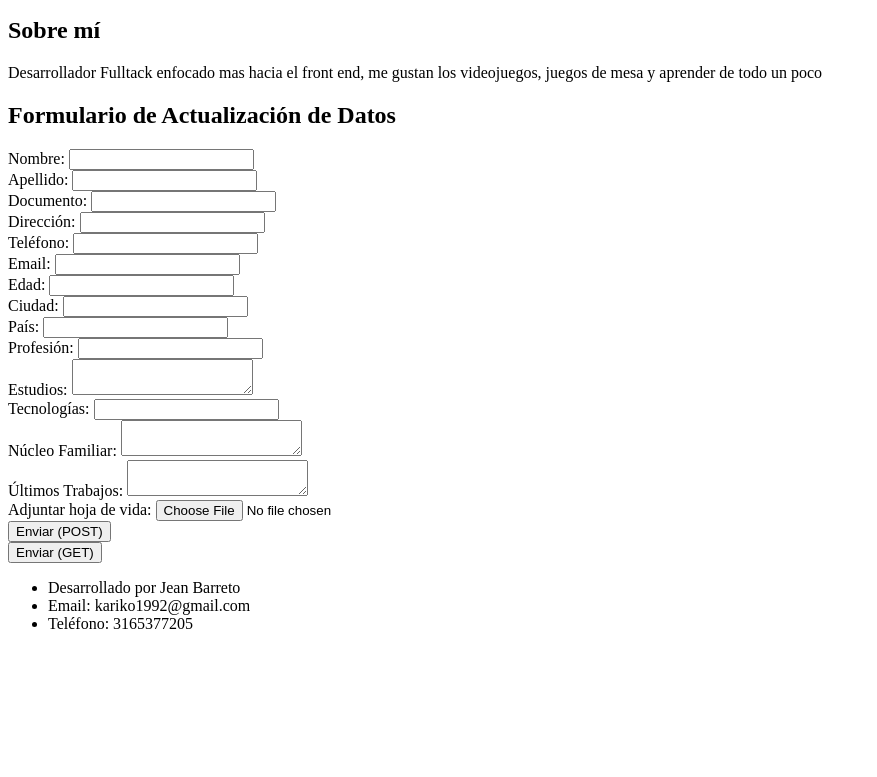
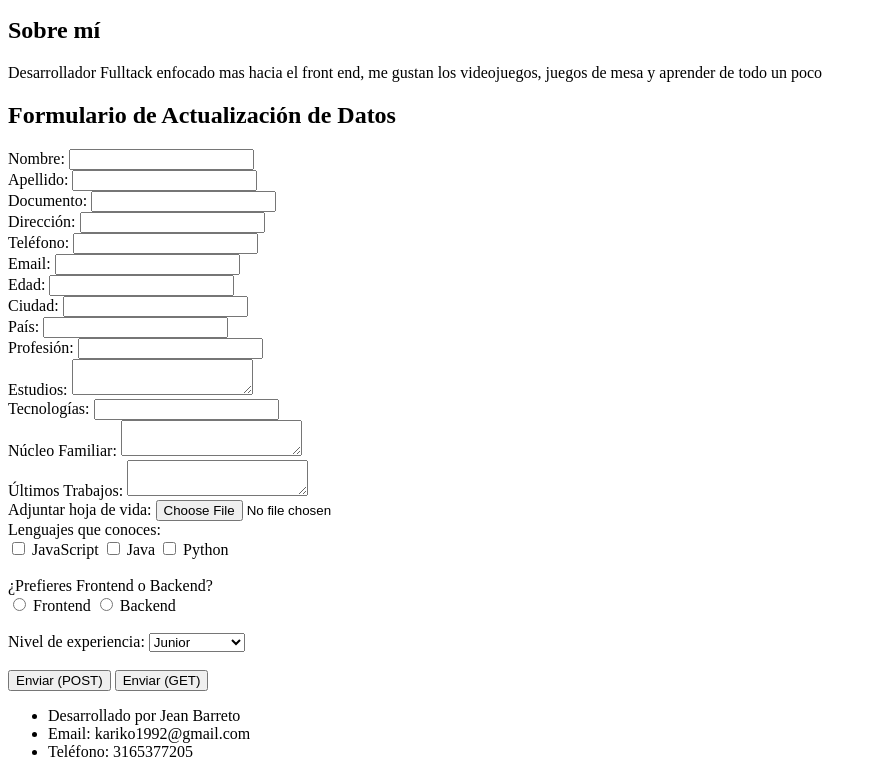
Before and after one commit to Jeanb1992/ejercicioTablas, a plain HTML site: page ejercicioHTML/DevProfile.html in a window 1280 px wide. Shown: the part 1257-2034 px from the top of the page, without its empty margins (0-877 px from the left). Before the commit the page ends 1906 px from the top, so only its background shows below. Drawn offline with Linux system fonts and the light colour scheme.

Commit message:
fixed  methods buttons

```diff
--- a/ejercicioHTML/DevProfile.html
+++ b/ejercicioHTML/DevProfile.html
@@ -194,10 +194,32 @@
                 <textarea id="trabajos" name="trabajos"></textarea><br>
                 <label for="archivo">Adjuntar hoja de vida:</label>
                 <input type="file" id="archivo" name="archivo"><br>
+
+                <label>Lenguajes que conoces:</label><br>
+                <input type="checkbox" id="js" name="lenguajes" value="JavaScript">
+                <label for="js">JavaScript</label>
+                <input type="checkbox" id="java" name="lenguajes" value="Java">
+                <label for="java">Java</label>
+                <input type="checkbox" id="python" name="lenguajes" value="Python">
+                <label for="python">Python</label>
+                <br><br>
+
+                <label>¿Prefieres Frontend o Backend?</label><br>
+                <input type="radio" id="frontend" name="preferencia" value="Frontend">
+                <label for="frontend">Frontend</label>
+                <input type="radio" id="backend" name="preferencia" value="Backend">
+                <label for="backend">Backend</label>
+                <br><br>
+
+                <label for="nivel">Nivel de experiencia:</label>
+                <select id="nivel" name="nivel">
+                    <option value="junior">Junior</option>
+                    <option value="semi-senior">Semi-Senior</option>
+                    <option value="senior">Senior</option>
+                </select>
+                <br><br>
                 <input type="submit" value="Enviar (POST)">
-            </form>
-            <form action="#" method="get">
-                <input type="submit" value="Enviar (GET)">
+                <input type="submit" value="Enviar (GET)" formmethod="get">
             </form>
         </section>
     </main>
```
